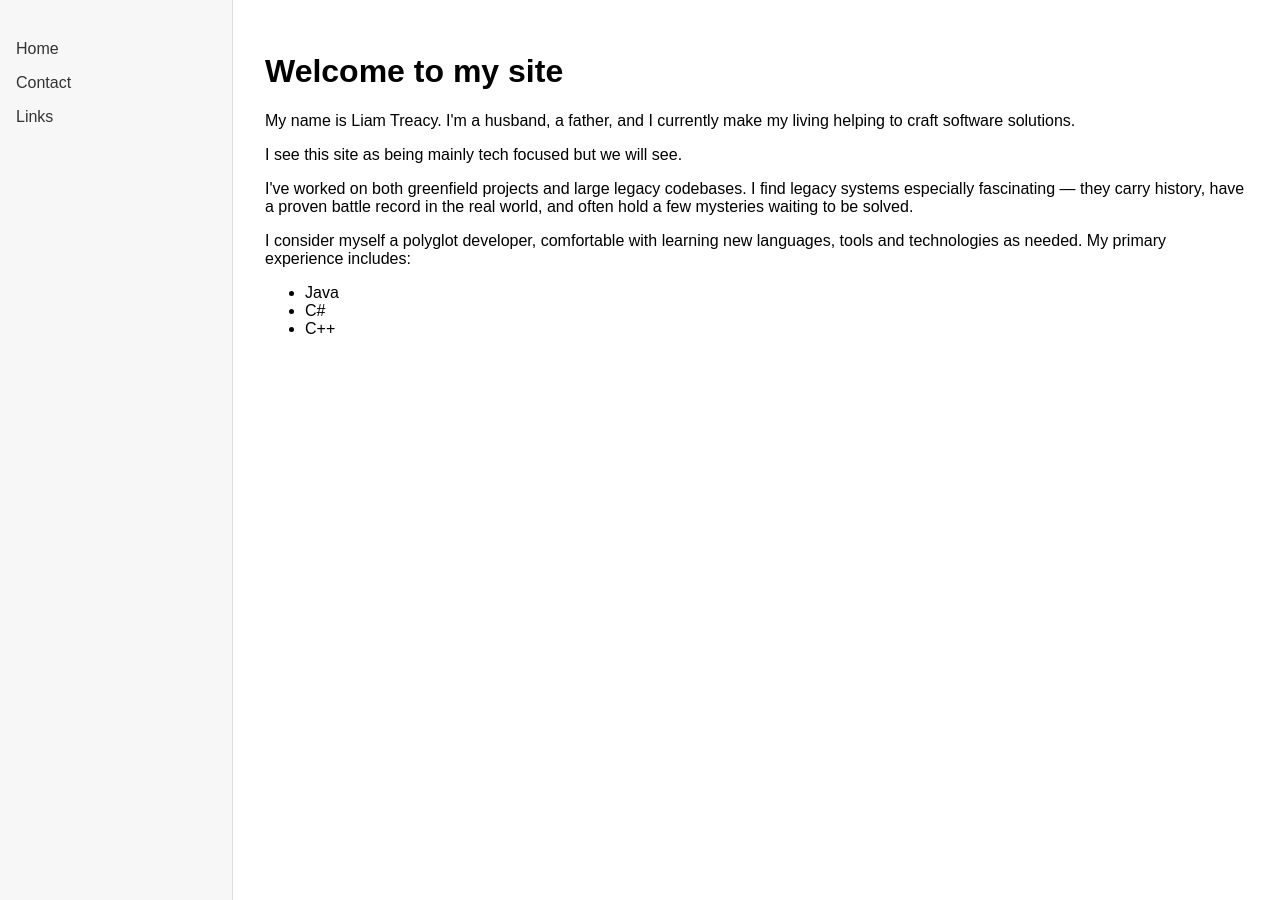
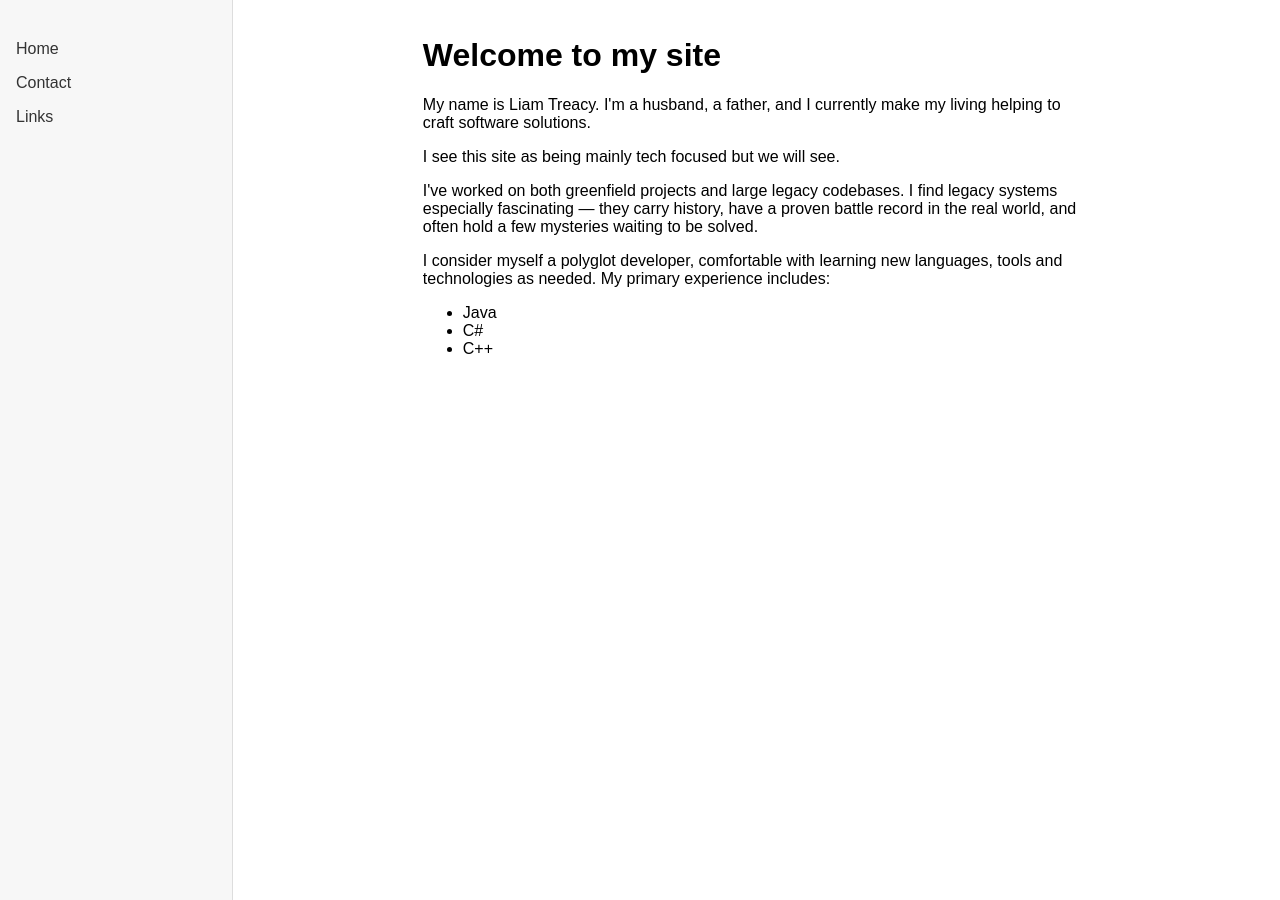
Before and after one commit to liamtreacy/liamtreacy.github.io, a Jekyll site: the page built from index.html, in a window 1280 px wide. Built offline with Jekyll 4.4.1, drawn with Linux system fonts in a browser that asks for light colours.

Commit message:
Fix space issue

```diff
--- a/_config.yml
+++ b/_config.yml
@@ -1,3 +1,16 @@
 remote_theme: pages-themes/minimal@v0.2.0
+
 plugins:
-- jekyll-remote-theme # add this line to the plugins list if you already have one
+  - jekyll-remote-theme
+
+sass:
+  style: compressed
+
+include:
+  - assets/css/custom.css
+
+defaults:
+  - scope:
+      path: ""
+    values:
+      layout: default
--- a/assets/css/custom.css
+++ b/assets/css/custom.css
@@ -49,3 +49,10 @@ body {
   .sidebar details ul li {
     padding: 0.25em 0;
   }
+
+.content {
+  max-width: 75ch; /* roughly 150 characters */
+  margin: 0 auto;
+  padding: 1rem;
+  text-align: left;
+}
```
